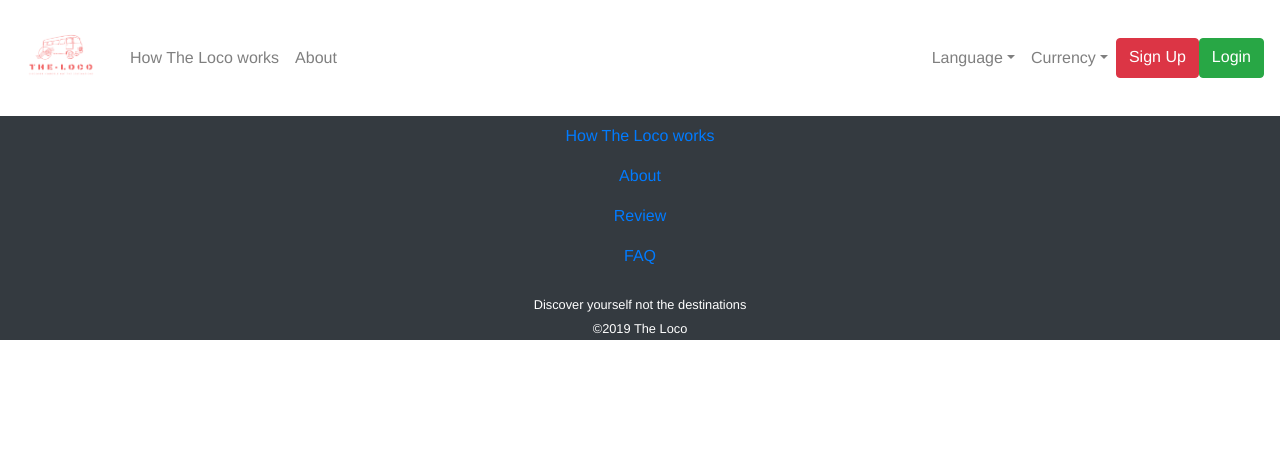
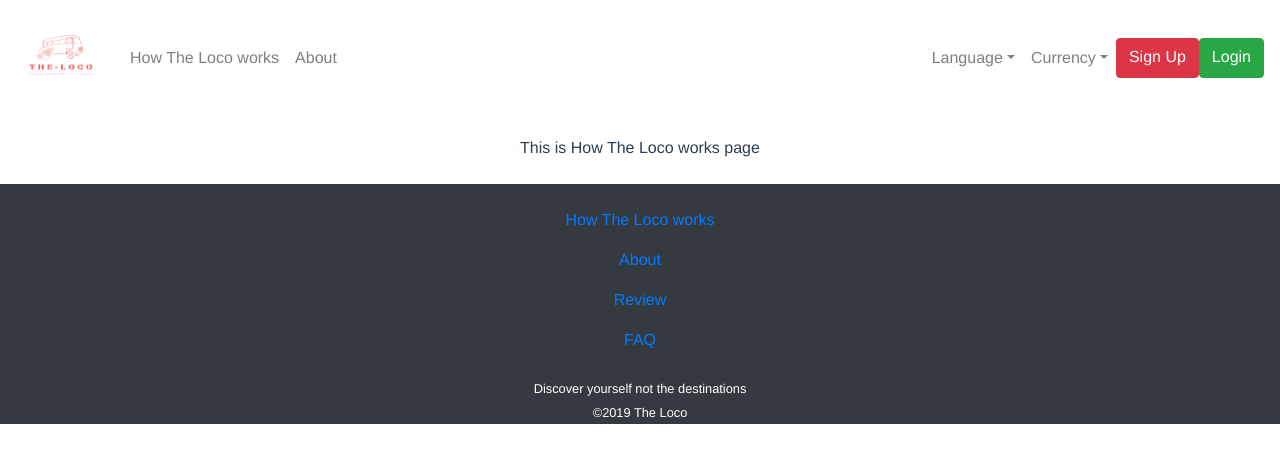
Before and after one commit to danganhvu1998/locotabi-the-project, a Vue app in the folder client/: page /howthelocoworks in a window 1280 px wide. Shown: the top 462 px of the page. Built offline with nearby package versions, Linux system fonts and the light colour scheme; what vue-cookies would draw is missing.

Commit message:
add empty fixed pages

```diff
--- /dev/null
+++ b/client/src/components/About/index.vue
@@ -0,0 +1,15 @@
+<template>
+  <div id="app">
+    <router-view/>
+    <p>This is About page</p>
+  </div>
+</template>
+<script>
+export default {
+  name: 'About',
+}
+</script>
+
+<!-- Add "scoped" attribute to limit CSS to this component only -->
+<style scoped>
+</style>
--- a/client/src/components/FixedTab/Footer.vue
+++ b/client/src/components/FixedTab/Footer.vue
@@ -3,8 +3,8 @@
     <section class="container-fluid flex-grow-1"></section>
     <div class="container-fluid py-3">
         <b-navbar-nav>
-          <b-nav-item href="#">How The Loco works</b-nav-item>
-          <b-nav-item href="#">About</b-nav-item>
+          <b-nav-item href="/howthelocoworks">How The Loco works</b-nav-item>
+          <b-nav-item href="/about">About</b-nav-item>
           <b-nav-item href="#">Review</b-nav-item>
           <b-nav-item href="#">FAQ</b-nav-item>
         </b-navbar-nav>
--- a/client/src/components/FixedTab/Navbar.vue
+++ b/client/src/components/FixedTab/Navbar.vue
@@ -1,12 +1,14 @@
 <template>
   <div class='navbar navbar-fixed-top'>
     <b-navbar toggleable="lg" type="light" variant="light" fixed="top">
+      <a href="/">
        <div class="navbar-brand"><img src="../../assets/TheLocoLogo.png" width="90" height="90"></div>
+      </a>
         <b-navbar-toggle target="nav-collapse"></b-navbar-toggle>
         <b-collapse id="nav-collapse" is-nav>
         <b-navbar-nav>
-          <b-nav-item href="#">How The Loco works</b-nav-item>
-          <b-nav-item href="#">About</b-nav-item>
+          <b-nav-item href="/howthelocoworks">How The Loco works</b-nav-item>
+          <b-nav-item href="/about">About</b-nav-item>
         </b-navbar-nav>
         <!-- Right aligned nav items -->
         <b-navbar-nav class="ml-auto">
--- /dev/null
+++ b/client/src/components/HowTheLocoWorks/index.vue
@@ -0,0 +1,15 @@
+<template>
+  <div id="app">
+    <router-view/>
+    <p>This is How The Loco works page</p>
+  </div>
+</template>
+<script>
+export default {
+  name: 'HowTheLocoWorks',
+}
+</script>
+
+<!-- Add "scoped" attribute to limit CSS to this component only -->
+<style scoped>
+</style>
--- a/client/src/router/index.js
+++ b/client/src/router/index.js
@@ -2,6 +2,8 @@ import Vue from 'vue'
 import Router from 'vue-router'
 import ServerCongifInfo from '@/components/ServerCongifInfo'
 import Auth from '@/components/AuthTest'
+import About from '@/components/About'
+import HowTheLocoWorks from '@/components/HowTheLocoWorks'
 
 Vue.use(Router)
 
@@ -17,6 +19,16 @@ const router = new Router({
       path: '/test/auth',
       name: 'Auth',
       component: Auth
+    },
+    {
+      path: '/about',
+      name: 'About',
+      component: About
+    },
+    {
+      path: '/howthelocoworks',
+      name: 'HowTheLocoWorks',
+      component: HowTheLocoWorks
     }
   ]
 })
```
Also changed, not shown: client/src/components/About/About.vue (deleted).
